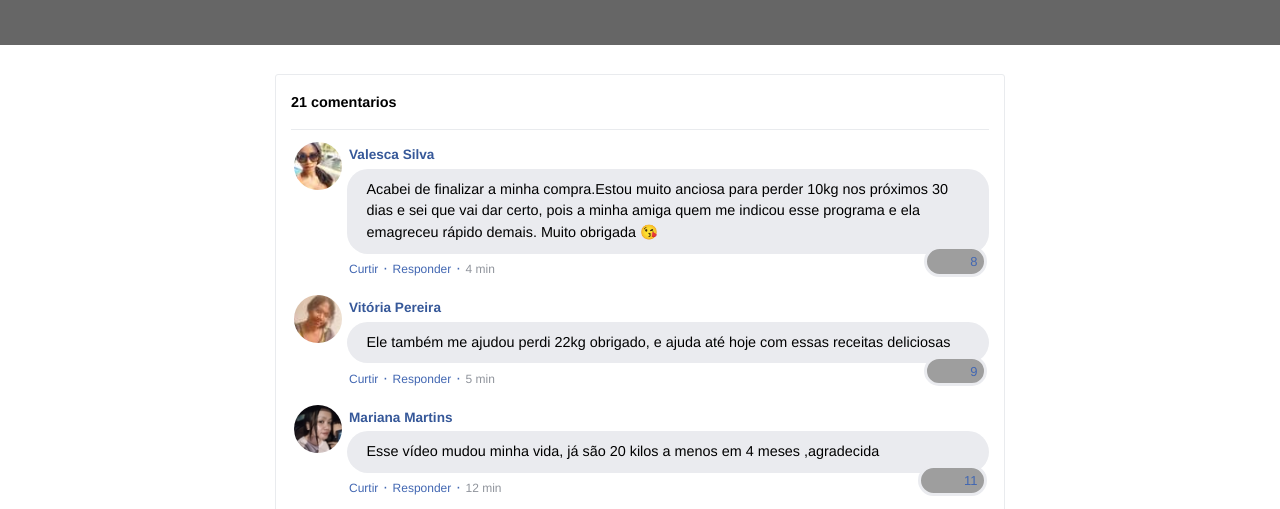
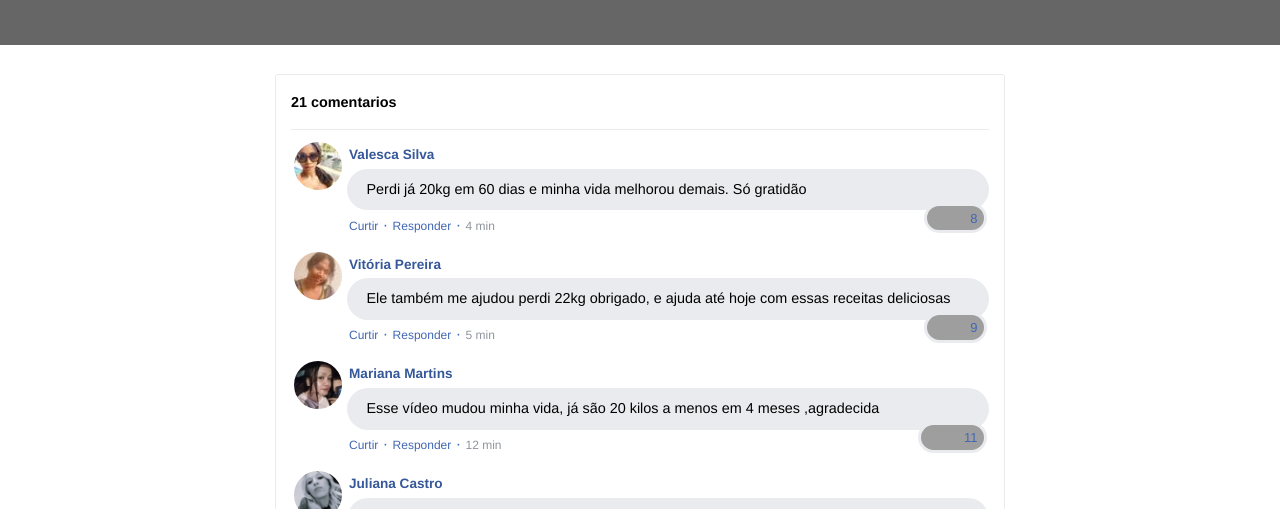
Before and after one commit to Jefersondotori/projetozerobarriga.com, a plain HTML site: page index.html in a window 1280 px wide. Shown: the part 238-747 px from the top of the page. Drawn offline with nearby package versions, Linux system fonts and the light colour scheme; grey boxes are pictures that could not be loaded; a script that the page names is missing.

Commit message:
Update index.html

```diff
--- a/index.html
+++ b/index.html
@@ -104,7 +104,7 @@ src="https://www.facebook.com/tr?id=494785049010037&ev=PageView&noscript=1"
                       </td>
                     </tr>
                     <tr>
-                      <td class="fb-comments-comment-text">Acabei de finalizar a minha compra.Estou muito anciosa para perder 10kg nos próximos 30 dias e sei que vai dar certo, pois a minha amiga quem me indicou esse programa e ela emagreceu rápido demais. Muito obrigada 😘</td>
+                      <td class="fb-comments-comment-text">Perdi já 20kg em 60 dias e minha vida melhorou demais. Só gratidão</td>
                     </tr>
                     <tr>
                       <td class="fb-comments-comment-actions">
```
